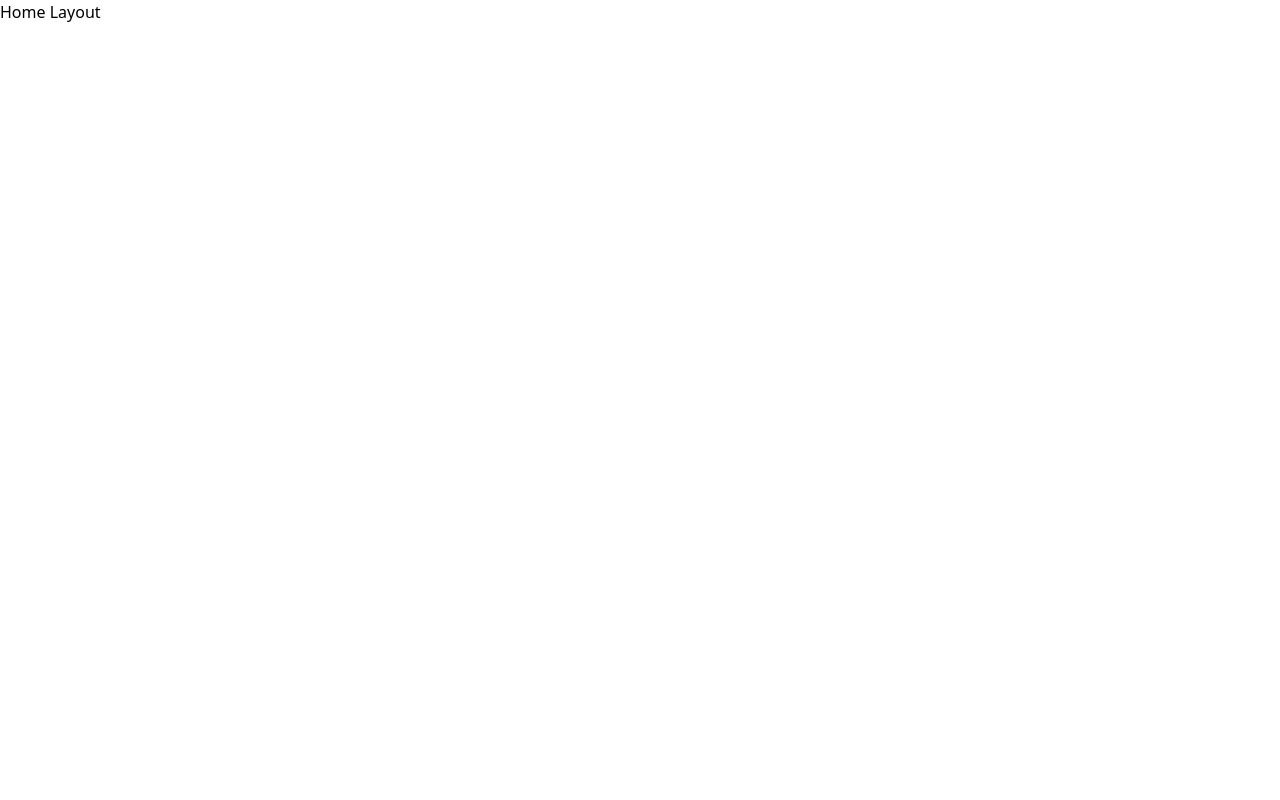
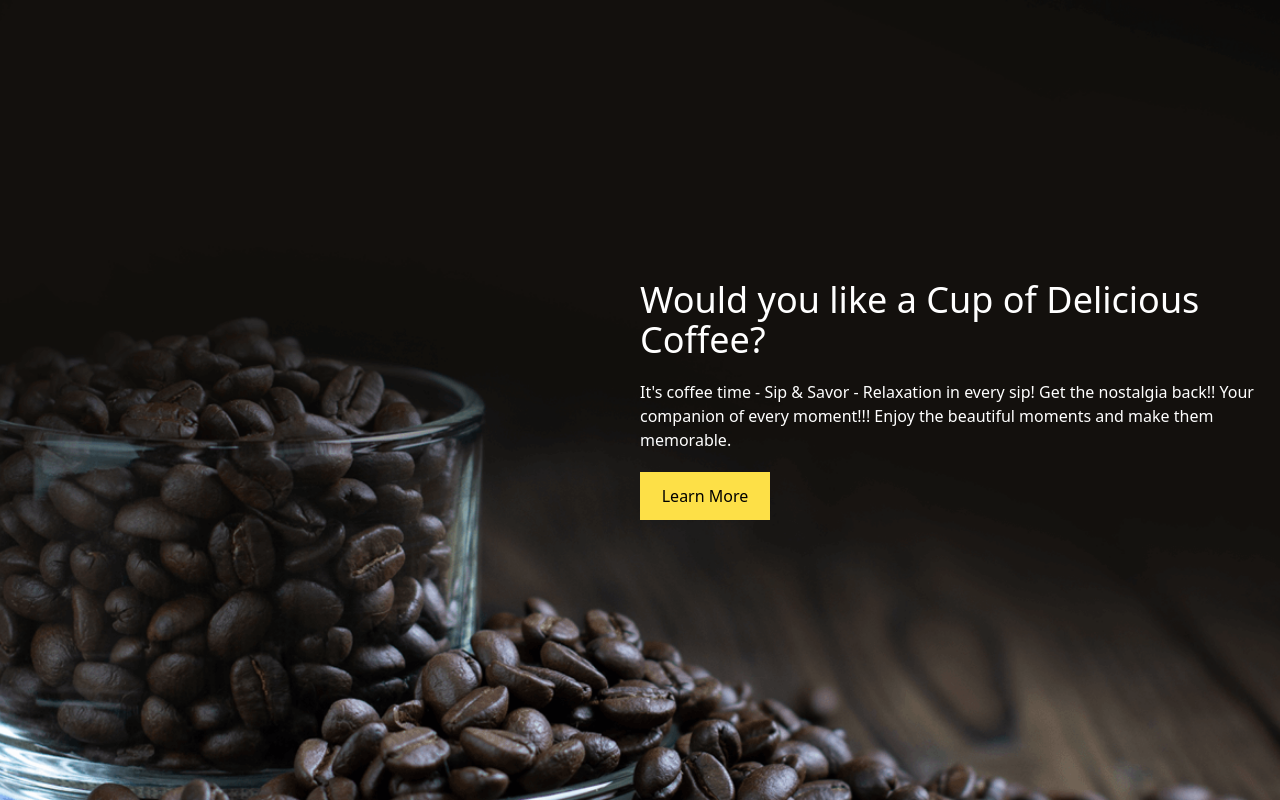
Before and after one commit to farukwebcode21/coffee-store-fontend, a React (Vite) app: page / in a window 1280 px wide. Built offline with nearby package versions, Linux system fonts and the light colour scheme.

Commit message:
start banner text

```diff
--- /dev/null
+++ b/src/components/Header.jsx
@@ -0,0 +1,30 @@
+import React from "react";
+import backgroundImage from "../assets/images/Rectangle 2.png";
+
+const CoffeeHeroSection = () => {
+  return (
+    <div
+      className="relative h-[800px] bg-cover bg-center flex items-center"
+      style={{
+        backgroundImage: `url(${backgroundImage})`,
+      }}
+    >
+      <div className="w-1/2"></div>
+      <div className="w-1/2 text-white space-y-5">
+        <h1 className="text-white text-4xl">
+          Would you like a Cup of Delicious Coffee?
+        </h1>
+        <p>
+          It's coffee time - Sip & Savor - Relaxation in every sip! Get the
+          nostalgia back!! Your companion of every moment!!! Enjoy the beautiful
+          moments and make them memorable.
+        </p>
+        <button className="w-[130px] h-[48px] bg-yellow-300 text-black">
+          Learn More
+        </button>
+      </div>
+    </div>
+  );
+};
+
+export default CoffeeHeroSection;
--- a/src/pages/Home/Home/Home.jsx
+++ b/src/pages/Home/Home/Home.jsx
@@ -1,7 +1,9 @@
+import HeroSection from "../../../components/Header";
+
 const Home = () => {
   return (
-    <div>
-      <h1>Home Layout</h1>
+    <div className="w-[1920] h-[800] m-auto">
+      <HeroSection />
     </div>
   );
 };
--- /dev/null
+++ b/src/shared/Navbar.jsx
@@ -0,0 +1,11 @@
+
+
+const Navbar = () => {
+    return (
+        <div>
+
+        </div>
+    );
+};
+
+export default Navbar;
```
Also changed, not shown: src/assets/images/Rectangle 2.png (added).
